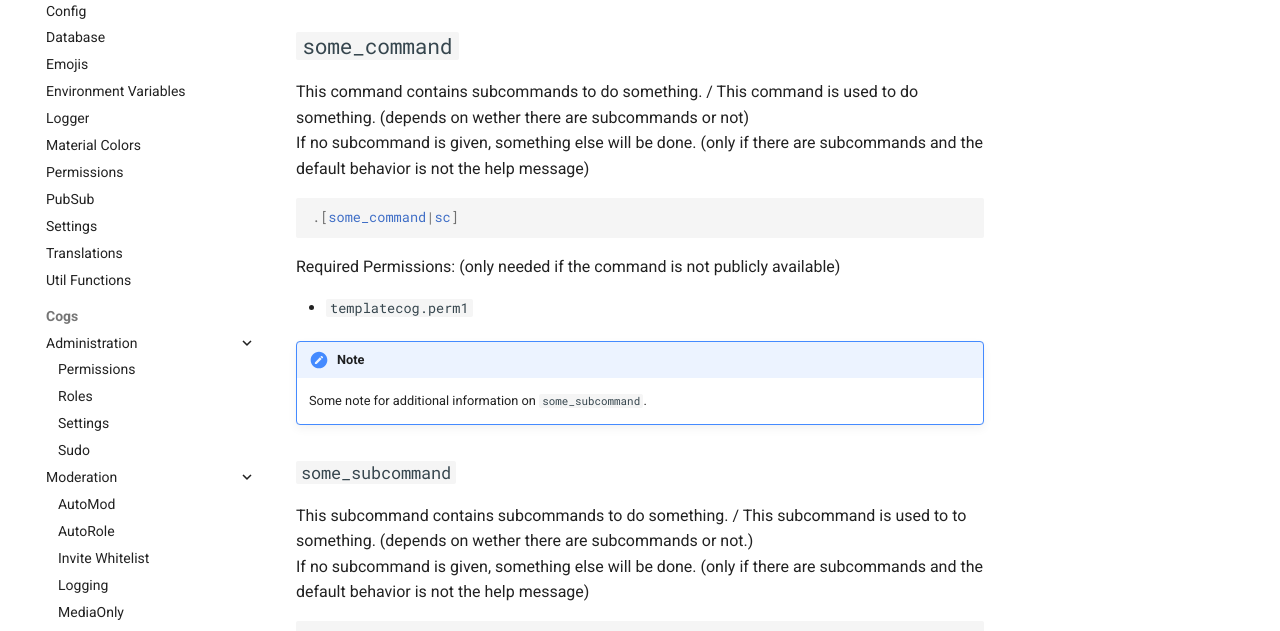
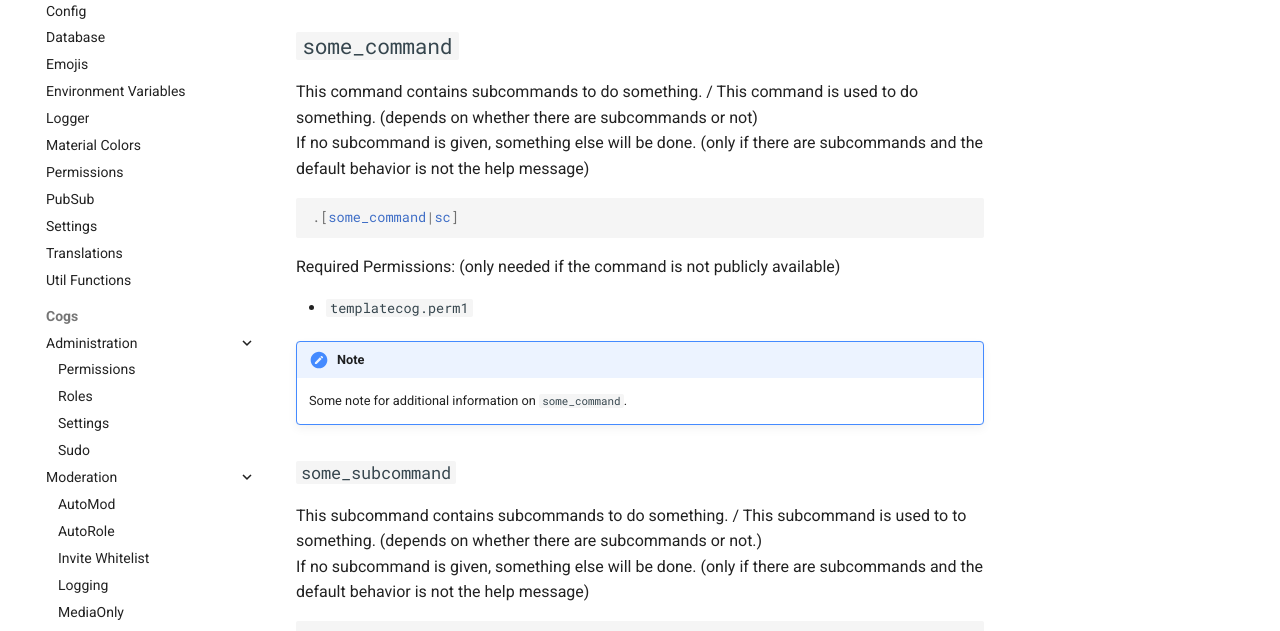
Before and after one commit to PyDrocsid/documentation, an MkDocs documentation site: the page built from docs/template.md, in a window 1280 px wide and 1378 px high. Shown: the part 217-848 px from the top of the window. Built offline with MkDocs 1.6.1 and Material for MkDocs 9.7.7, drawn with Linux system fonts in a browser that asks for light colours; emoji names are drawn with the system emoji font; comment, search, counter and statistics services are not loaded.

Commit message:
Apply suggestions from code review
Co-authored-by: Anorak <32487760+4norak@users.noreply.github.com>

````diff
--- a/docs/template.md
+++ b/docs/template.md
@@ -11,7 +11,7 @@ This cog contains some commands to do something.
 
 ## `some_command`
 
-This command contains subcommands to do something. / This command is used to do something. (depends on wether there are subcommands or not) <br>
+This command contains subcommands to do something. / This command is used to do something. (depends on whether there are subcommands or not) <br>
 If no subcommand is given, something else will be done. (only if there are subcommands and the default behavior is not the help message)
 
 ```css
@@ -23,12 +23,12 @@ Required Permissions: (only needed if the command is not publicly available)
 - `templatecog.perm1`
 
 !!! note
-    Some note for additional information on `some_subcommand`.
+    Some note for additional information on `some_command`.
 
 
 ### `some_subcommand`
 
-This subcommand contains subcommands to do something. / This subcommand is used to to something. (depends on wether there are subcommands or not.) <br>
+This subcommand contains subcommands to do something. / This subcommand is used to to something. (depends on whether there are subcommands or not.) <br>
 If no subcommand is given, something else will be done. (only if there are subcommands and the default behavior is not the help message)
 
 ```css
````
